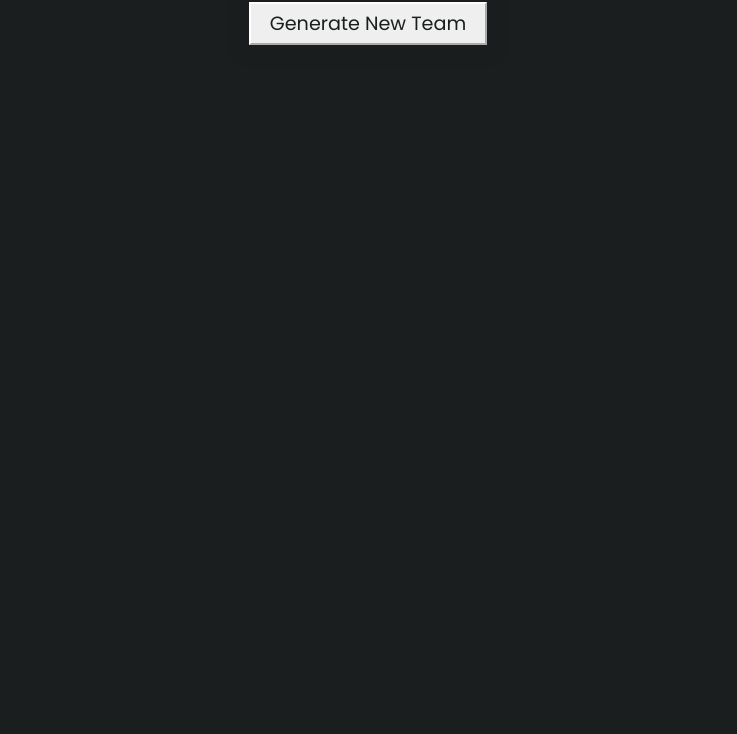
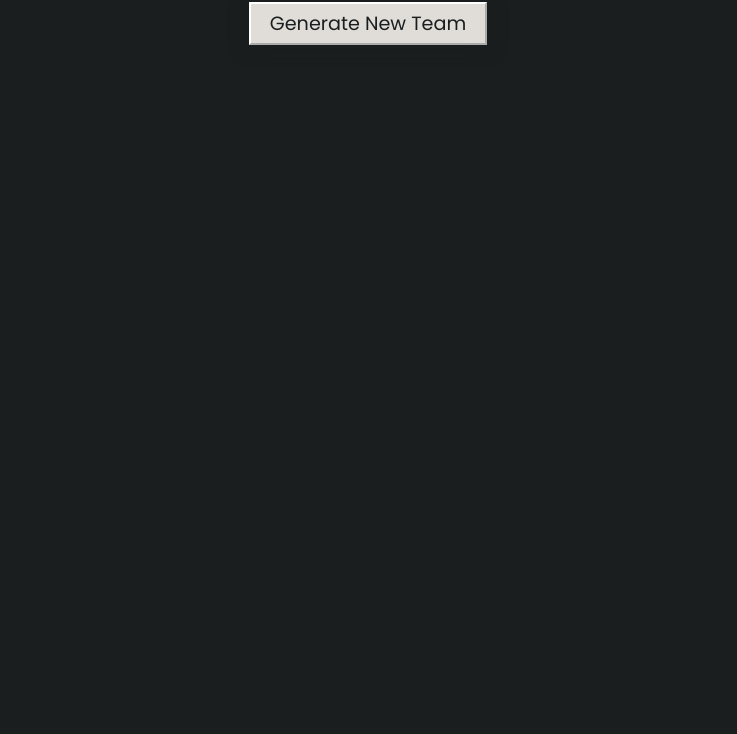
Before and after one commit to CGladwin/CGladwin.github.io, a plain HTML site: page index.html in a window 1280 px wide. Shown: the part 66-800 px from the top of the page, without its empty margins (272-1009 px from the left). Drawn offline with Linux system fonts and the light colour scheme.

Commit message:
2nd attempt at fixing button for ios

```diff
--- a/style.css
+++ b/style.css
@@ -26,9 +26,9 @@ body {
     font-size: inherit;
     border-color: white;
     font-family: inherit;
+    background-color: #e0ddd9;
     color : #1b1e1f;
     padding: 0.25em 1em;
     border-radius: 1 em;
     box-shadow: 0 0 1em 0;
-    -webkit-appearance: none;
 }
```
